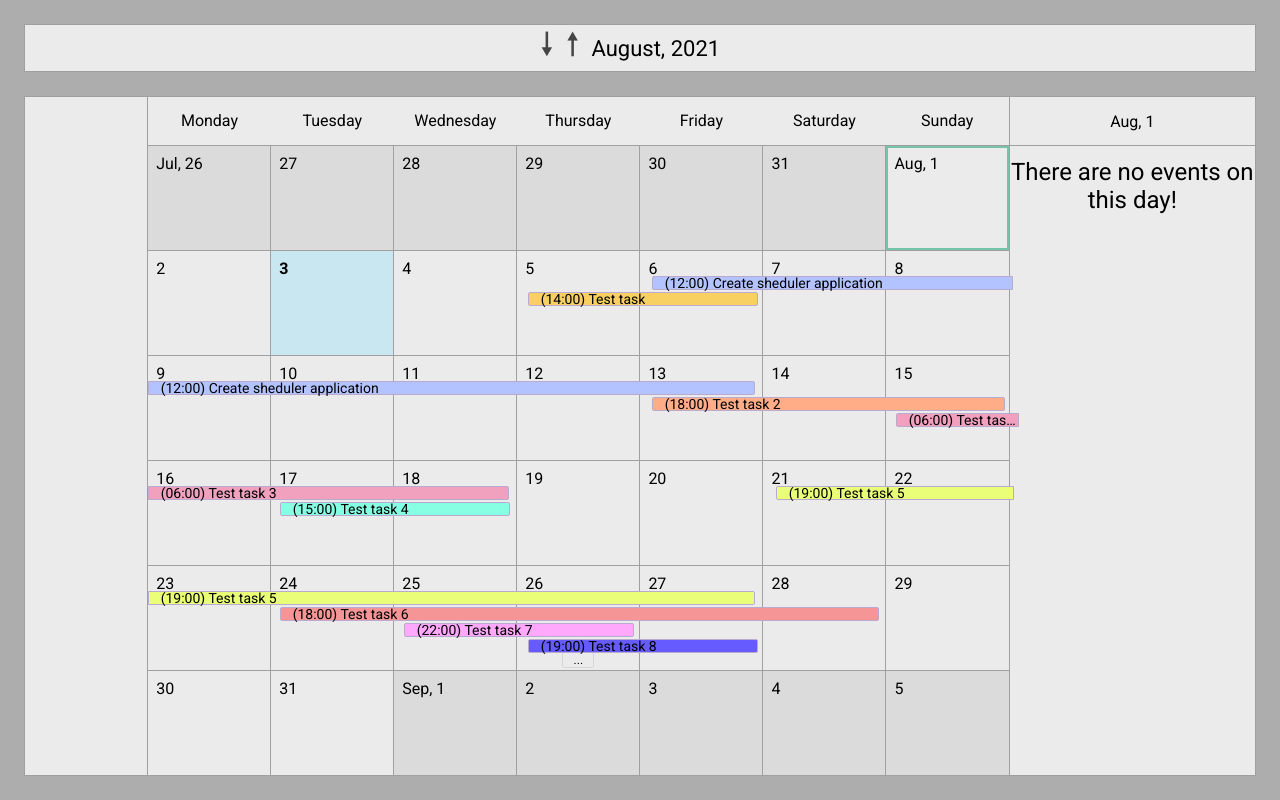
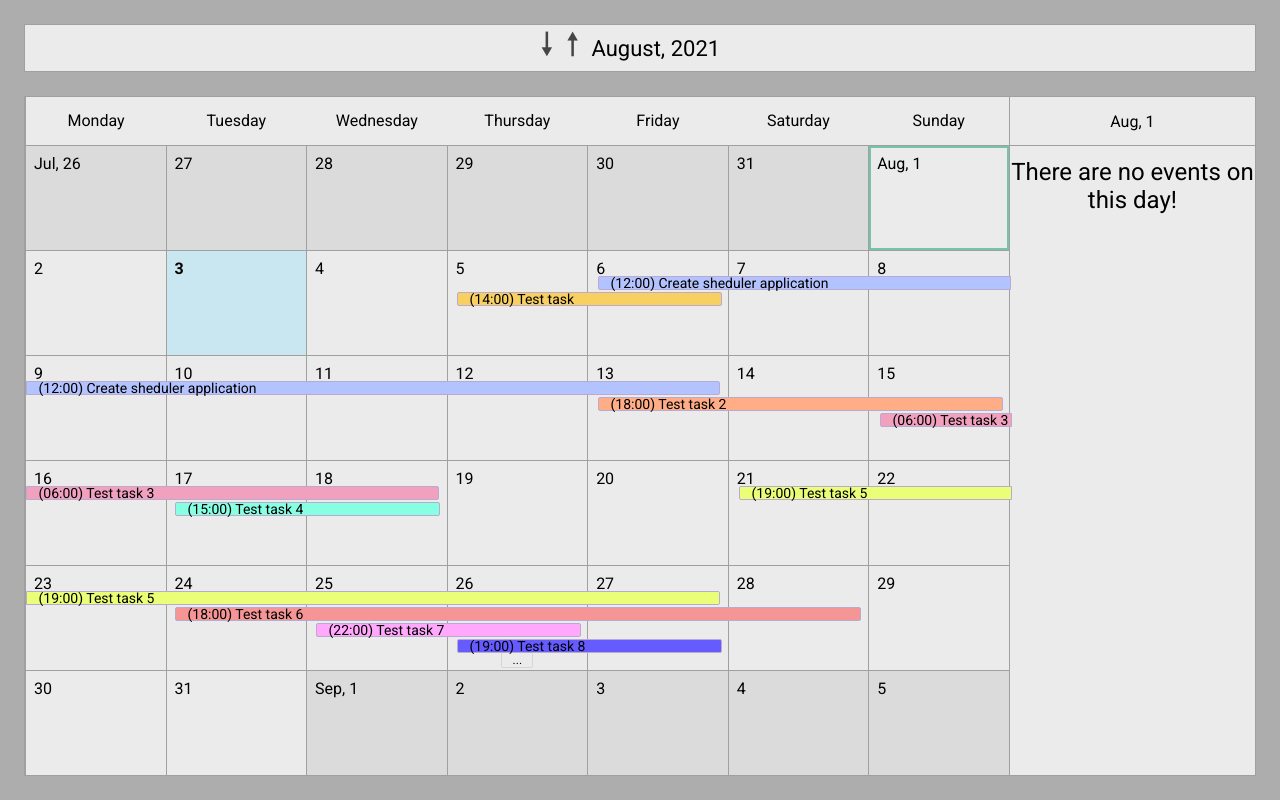
Before and after one commit to Overfirst/angular-scheduler, an Angular app: page / in a window 1280 px wide. Built offline with nearby package versions, Linux system fonts and the light colour scheme.

Commit message:
Temporarily removed the empty left panel

```diff
--- a/src/app/shared/components/sheduler/views/sheduler-month-view/sheduler-month-view.component.scss
+++ b/src/app/shared/components/sheduler/views/sheduler-month-view/sheduler-month-view.component.scss
@@ -184,13 +184,13 @@ table {
 }
 
 .main-content-box {
-  width: 70%;
+  width: 80%;
 }
 
 .panel-box {
   &:first-child {
     border-right: none;
-    width: 10%;
+    width: 0%;
   }
 
   &:last-child {
```
